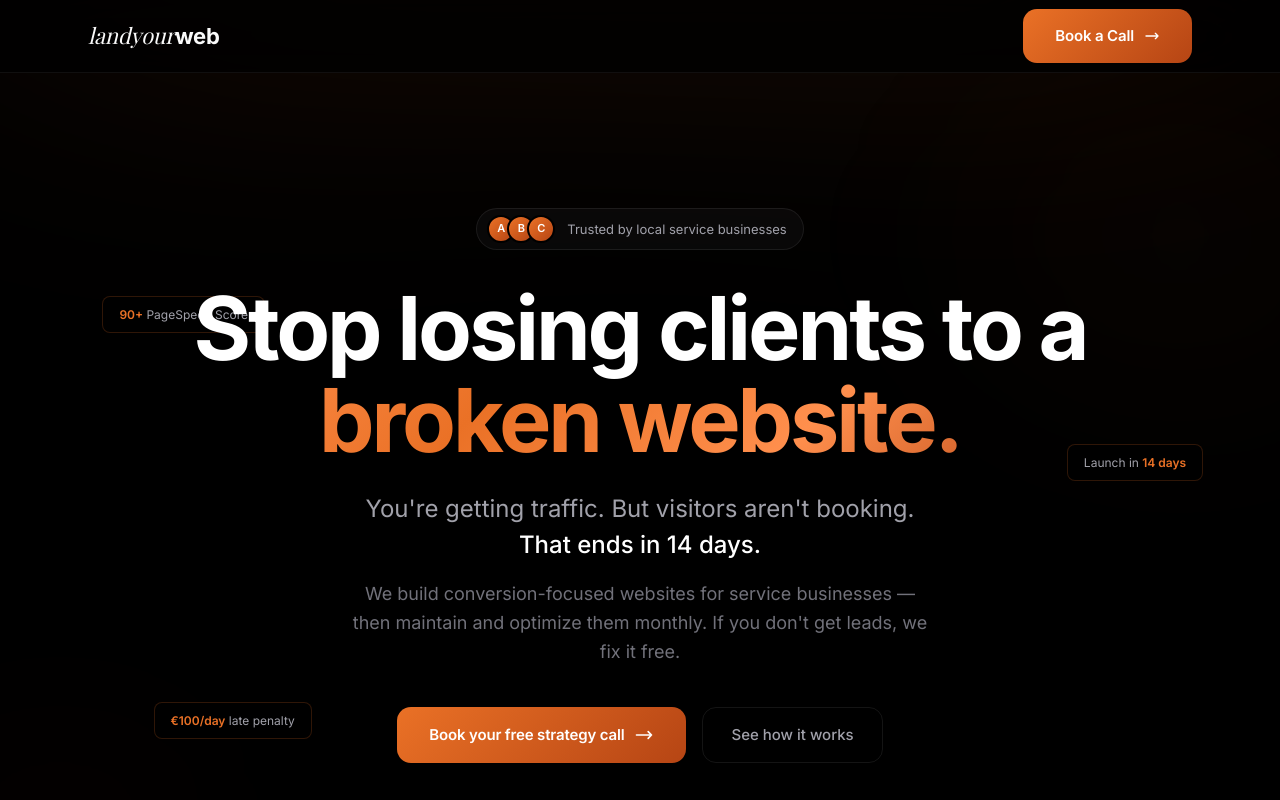
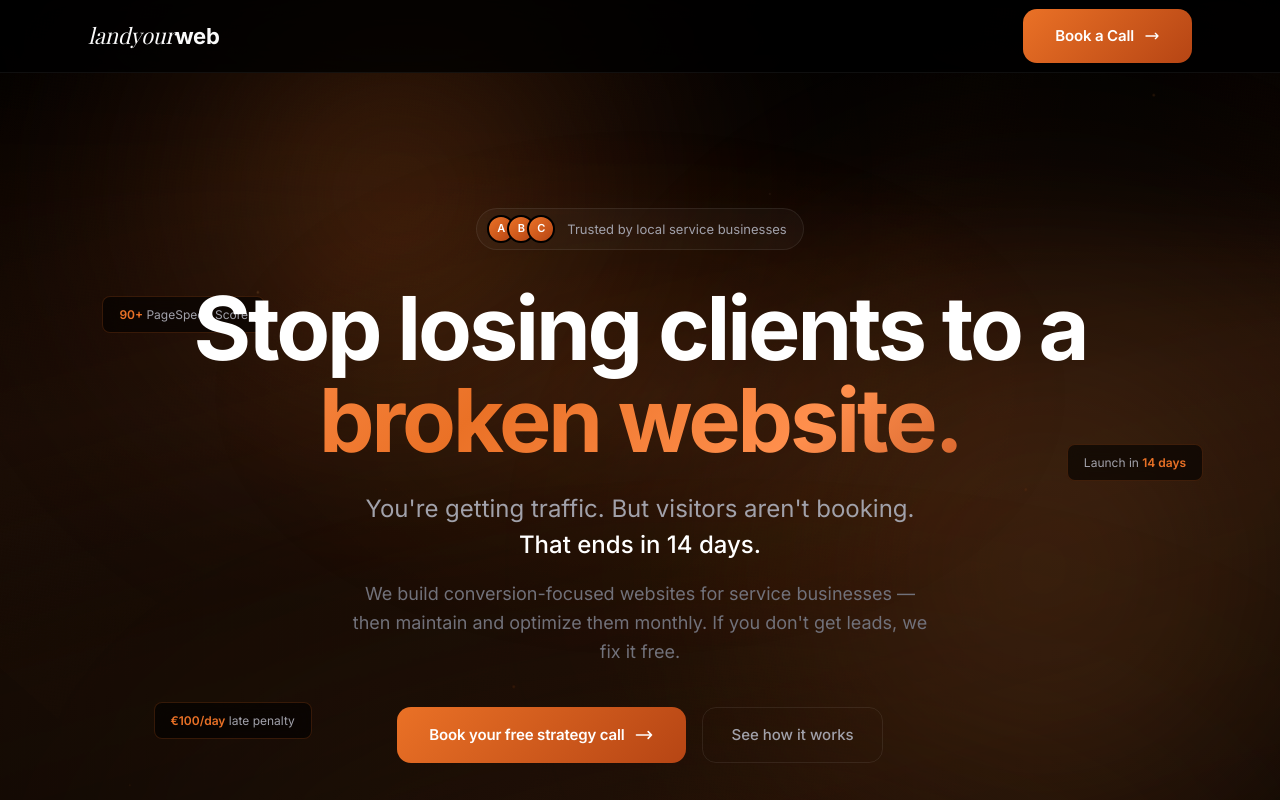
Before and after one commit to SwagMasterPro/landyourweb, a Next.js app: page / in a window 1280 px wide. Shown: the top 800 px of the page. Built offline with nearby package versions, Linux system fonts and the light colour scheme; a web font is replaced by a local one.

Commit message:
Surreal jaw-dropping background: animated orbs, aurora waves, light rays, floating particles

```diff
--- a/app/globals.css
+++ b/app/globals.css
@@ -541,79 +541,275 @@ body {
   position: relative;
 }
 
-/* ===== HERO SECTION ===== */
+/* ===== SURREAL HERO BACKGROUND ===== */
 
-.hero-glow {
+/* Main container for all effects */
+.hero-bg-container {
   position: absolute;
-  top: -40%;
+  inset: 0;
+  overflow: hidden;
+  pointer-events: none;
+}
+
+/* Animated gradient orb 1 - Large, slow moving */
+.hero-orb-1 {
+  position: absolute;
+  top: -20%;
+  left: -10%;
+  width: 70%;
+  height: 70%;
+  background: radial-gradient(
+    circle,
+    rgba(234, 113, 38, 0.25) 0%,
+    rgba(234, 113, 38, 0.1) 30%,
+    rgba(182, 69, 20, 0.05) 50%,
+    transparent 70%
+  );
+  filter: blur(60px);
+  animation: orb-float-1 20s ease-in-out infinite;
+}
+
+/* Animated gradient orb 2 - Medium, different timing */
+.hero-orb-2 {
+  position: absolute;
+  top: 10%;
+  right: -20%;
+  width: 60%;
+  height: 80%;
+  background: radial-gradient(
+    circle,
+    rgba(255, 140, 66, 0.2) 0%,
+    rgba(234, 113, 38, 0.08) 40%,
+    transparent 70%
+  );
+  filter: blur(80px);
+  animation: orb-float-2 25s ease-in-out infinite;
+}
+
+/* Animated gradient orb 3 - Accent color, bottom */
+.hero-orb-3 {
+  position: absolute;
+  bottom: -30%;
+  left: 20%;
+  width: 80%;
+  height: 60%;
+  background: radial-gradient(
+    ellipse 100% 80%,
+    rgba(182, 69, 20, 0.15) 0%,
+    rgba(234, 113, 38, 0.05) 40%,
+    transparent 70%
+  );
+  filter: blur(100px);
+  animation: orb-float-3 30s ease-in-out infinite;
+}
+
+/* Floating light particles - creates depth */
+.hero-particles {
+  position: absolute;
+  inset: 0;
+  background-image:
+    radial-gradient(2px 2px at 20% 30%, rgba(255, 180, 100, 0.3) 0%, transparent 100%),
+    radial-gradient(2px 2px at 40% 70%, rgba(234, 113, 38, 0.25) 0%, transparent 100%),
+    radial-gradient(1px 1px at 60% 20%, rgba(255, 200, 150, 0.3) 0%, transparent 100%),
+    radial-gradient(2px 2px at 80% 50%, rgba(234, 113, 38, 0.2) 0%, transparent 100%),
+    radial-gradient(1px 1px at 10% 80%, rgba(255, 160, 80, 0.25) 0%, transparent 100%),
+    radial-gradient(1px 1px at 70% 90%, rgba(234, 113, 38, 0.2) 0%, transparent 100%),
+    radial-gradient(2px 2px at 90% 10%, rgba(255, 140, 60, 0.25) 0%, transparent 100%),
+    radial-gradient(1px 1px at 30% 50%, rgba(234, 113, 38, 0.2) 0%, transparent 100%);
+  animation: particles-drift 40s linear infinite;
+}
+
+/* Aurora wave effect */
+.hero-aurora {
+  position: absolute;
+  top: 0;
+  left: -50%;
+  width: 200%;
+  height: 100%;
+  background:
+    linear-gradient(
+      180deg,
+      transparent 0%,
+      rgba(234, 113, 38, 0.03) 20%,
+      rgba(255, 140, 66, 0.06) 40%,
+      rgba(234, 113, 38, 0.03) 60%,
+      transparent 100%
+    );
+  transform: skewY(-5deg);
+  animation: aurora-wave 15s ease-in-out infinite;
+}
+
+/* Secondary aurora layer */
+.hero-aurora-2 {
+  position: absolute;
+  top: 20%;
+  left: -30%;
+  width: 160%;
+  height: 80%;
+  background:
+    linear-gradient(
+      160deg,
+      transparent 0%,
+      rgba(182, 69, 20, 0.04) 30%,
+      rgba(234, 113, 38, 0.08) 50%,
+      rgba(255, 160, 80, 0.04) 70%,
+      transparent 100%
+    );
+  transform: skewY(3deg);
+  animation: aurora-wave-2 20s ease-in-out infinite;
+  filter: blur(40px);
+}
+
+/* Pulsing center glow */
+.hero-center-glow {
+  position: absolute;
+  top: 50%;
+  left: 50%;
+  transform: translate(-50%, -50%);
+  width: 100%;
+  height: 100%;
+  background: radial-gradient(
+    ellipse 50% 40% at 50% 40%,
+    rgba(234, 113, 38, 0.12) 0%,
+    rgba(234, 113, 38, 0.04) 40%,
+    transparent 70%
+  );
+  animation: center-pulse 8s ease-in-out infinite;
+}
+
+/* Ambient light rays */
+.hero-rays {
+  position: absolute;
+  top: -50%;
   left: 50%;
   transform: translateX(-50%);
-  width: 150%;
-  height: 100%;
+  width: 100%;
+  height: 150%;
   background:
-    radial-gradient(
-      ellipse 70% 50% at 50% 20%,
-      rgba(234, 113, 38, 0.12) 0%,
-      transparent 70%
-    ),
-    radial-gradient(
-      ellipse 50% 40% at 30% 40%,
-      rgba(182, 69, 20, 0.06) 0%,
-      transparent 60%
-    ),
-    radial-gradient(
-      ellipse 50% 40% at 70% 40%,
-      rgba(234, 113, 38, 0.05) 0%,
-      transparent 60%
+    conic-gradient(
+      from 180deg at 50% 0%,
+      transparent 0deg,
+      rgba(234, 113, 38, 0.03) 20deg,
+      transparent 40deg,
+      rgba(255, 140, 66, 0.02) 60deg,
+      transparent 80deg,
+      rgba(182, 69, 20, 0.03) 100deg,
+      transparent 120deg,
+      rgba(234, 113, 38, 0.02) 140deg,
+      transparent 160deg,
+      transparent 180deg,
+      transparent 200deg,
+      rgba(234, 113, 38, 0.03) 220deg,
+      transparent 240deg,
+      rgba(255, 140, 66, 0.02) 260deg,
+      transparent 280deg,
+      rgba(182, 69, 20, 0.03) 300deg,
+      transparent 320deg,
+      rgba(234, 113, 38, 0.02) 340deg,
+      transparent 360deg
     );
-  pointer-events: none;
-  filter: blur(100px);
+  animation: rays-rotate 60s linear infinite;
+  opacity: 0.8;
 }
 
-.hero-glow-secondary {
-  position: absolute;
-  top: 0;
-  right: -10%;
-  width: 60%;
-  height: 80%;
-  background:
-    radial-gradient(
-      ellipse 80% 60% at 70% 30%,
-      rgba(234, 113, 38, 0.06) 0%,
-      transparent 60%
-    );
-  pointer-events: none;
-  filter: blur(80px);
-  animation: glow-breathe 8s ease-in-out infinite;
+/* Orb animations */
+@keyframes orb-float-1 {
+  0%, 100% {
+    transform: translate(0, 0) scale(1);
+  }
+  25% {
+    transform: translate(10%, 5%) scale(1.1);
+  }
+  50% {
+    transform: translate(5%, 10%) scale(0.95);
+  }
+  75% {
+    transform: translate(-5%, 5%) scale(1.05);
+  }
 }
 
-/* Third glow for depth */
-.hero-glow-tertiary {
-  position: absolute;
-  bottom: 0;
-  left: -10%;
-  width: 50%;
-  height: 60%;
-  background:
-    radial-gradient(
-      ellipse 70% 50% at 30% 70%,
-      rgba(182, 69, 20, 0.04) 0%,
-      transparent 60%
-    );
-  pointer-events: none;
-  filter: blur(80px);
-  animation: glow-breathe 8s ease-in-out infinite 4s;
+@keyframes orb-float-2 {
+  0%, 100% {
+    transform: translate(0, 0) scale(1);
+  }
+  33% {
+    transform: translate(-15%, 10%) scale(1.15);
+  }
+  66% {
+    transform: translate(-5%, -5%) scale(0.9);
+  }
 }
 
-@keyframes glow-breathe {
+@keyframes orb-float-3 {
   0%, 100% {
+    transform: translate(0, 0) scale(1);
+  }
+  50% {
+    transform: translate(-10%, -15%) scale(1.2);
+  }
+}
+
+@keyframes particles-drift {
+  0% {
+    transform: translateY(0) translateX(0);
     opacity: 0.6;
-    transform: scale(1);
   }
   50% {
     opacity: 1;
-    transform: scale(1.05);
   }
+  100% {
+    transform: translateY(-20px) translateX(10px);
+    opacity: 0.6;
+  }
+}
+
+@keyframes aurora-wave {
+  0%, 100% {
+    transform: skewY(-5deg) translateX(0);
+    opacity: 0.8;
+  }
+  50% {
+    transform: skewY(-3deg) translateX(5%);
+    opacity: 1;
+  }
+}
+
+@keyframes aurora-wave-2 {
+  0%, 100% {
+    transform: skewY(3deg) translateX(0);
+    opacity: 0.6;
+  }
+  50% {
+    transform: skewY(5deg) translateX(-5%);
+    opacity: 1;
+  }
+}
+
+@keyframes center-pulse {
+  0%, 100% {
+    opacity: 0.8;
+    transform: translate(-50%, -50%) scale(1);
+  }
+  50% {
+    opacity: 1;
+    transform: translate(-50%, -50%) scale(1.1);
+  }
+}
+
+@keyframes rays-rotate {
+  from {
+    transform: translateX(-50%) rotate(0deg);
+  }
+  to {
+    transform: translateX(-50%) rotate(360deg);
+  }
+}
+
+/* Legacy classes for compatibility */
+.hero-glow,
+.hero-glow-secondary,
+.hero-glow-tertiary {
+  display: none;
 }
 
 .hero-line {
--- a/app/page.tsx
+++ b/app/page.tsx
@@ -55,10 +55,17 @@ export default function Home() {
 
         {/* Hero Section */}
         <section className="relative pt-32 pb-20 px-6 md:pt-44 md:pb-28 lg:pt-52 lg:pb-32 overflow-hidden min-h-[90vh] flex items-center">
-          {/* Background effects - smooth gradients, no pixelation */}
-          <div className="hero-glow"></div>
-          <div className="hero-glow-secondary"></div>
-          <div className="hero-glow-tertiary"></div>
+          {/* Surreal animated background */}
+          <div className="hero-bg-container">
+            <div className="hero-rays"></div>
+            <div className="hero-orb-1"></div>
+            <div className="hero-orb-2"></div>
+            <div className="hero-orb-3"></div>
+            <div className="hero-aurora"></div>
+            <div className="hero-aurora-2"></div>
+            <div className="hero-center-glow"></div>
+            <div className="hero-particles"></div>
+          </div>
 
           {/* Floating elements - desktop only */}
           <div className="hidden lg:block hero-floating-badge top-[30%] left-[8%]" style={{ animationDelay: '0s' }}>
```
